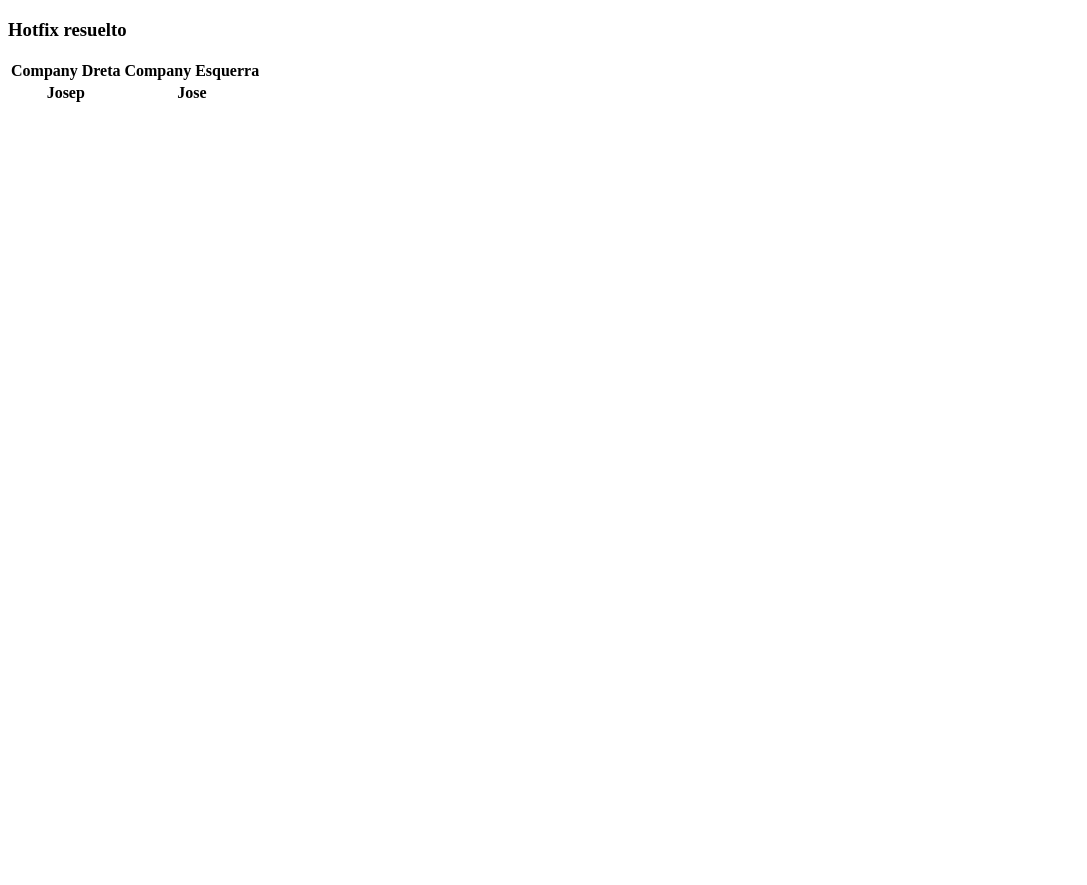
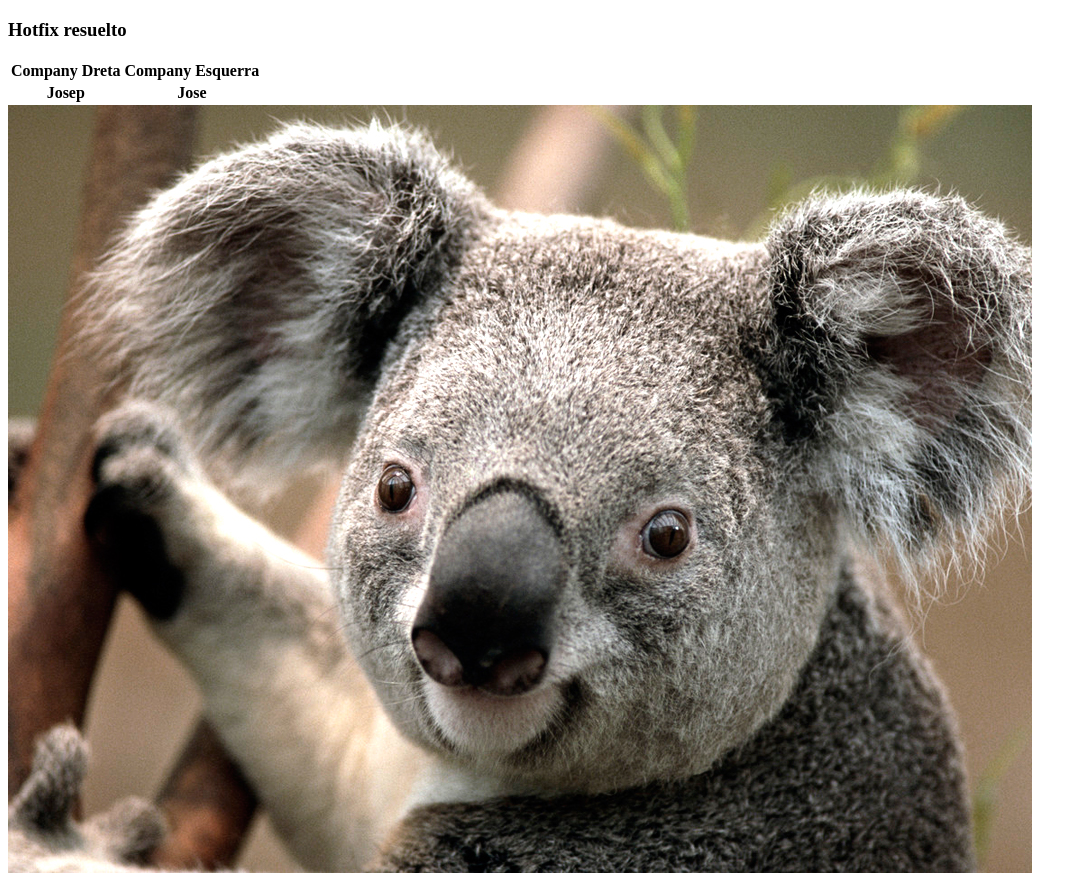
Before and after one commit to alejandroartess/examen_git2Daw, a plain HTML site: page index.html in a window 1280 px wide. Shown: the whole page, without its empty margins (0-1087 px from the left). Before the commit the page ends 800 px from the top, so only its background shows below. Drawn offline with Linux system fonts and the light colour scheme.

Commit message:
Añadimos tag imagen en index.html

```diff
--- a/index.html
+++ b/index.html
@@ -16,5 +16,6 @@
             <th>Jose</th>
         </tr>
     </table>
+    <img src="Koala.jpg"
 </body>
 </html>
```
